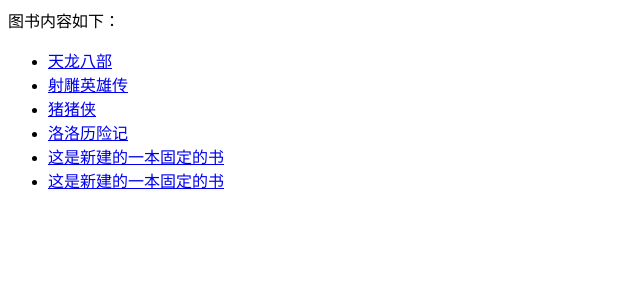
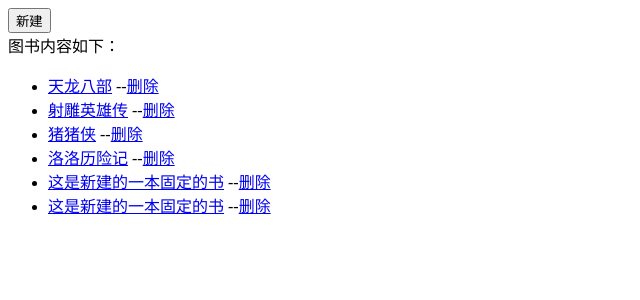
Before and after one commit to nianjiuhuiyi/my_Diango_study, a Django app: page /index/book/ in a window 1280 px wide. Shown: the top 300 px of the page, without its empty margins (0-640 px from the left). Run offline with Django 3.2, Linux system fonts and the light colour scheme; data comes from the database, SQL or seed files in the repository; both versions use the stored data as it was after the commit.

Commit message:
更新网页重定向

```diff
--- a/booktest/urls.py
+++ b/booktest/urls.py
@@ -4,5 +4,7 @@ from booktest import views
 urlpatterns = [
     path('123/', views.index),
     path('book/', views.show_book),
-    re_path("book/(\d+)", views.hero_info)   # (\d+) 正则表达式的组的值才会被传给函数当另外的参数
+    re_path("book/(\d+)/", views.hero_info),   # (\d+) 正则表达式的组的值才会被传给函数当另外的参数
+    path("book/create/", views.create),   # 添加一本固定的书
+    re_path("book/delete/(\d+)/", views.delete)  # 添加书的删除按钮
 ]
--- a/booktest/views.py
+++ b/booktest/views.py
@@ -66,3 +66,24 @@ def hero_info(request, book_id):
         book_obj=book_obj
     )
     return render(request, "booktest/heros.html", replace_data)   # 注意路径前往别写成了booktest.heros.html
+
+
+import datetime
+from django.http import HttpResponseRedirect
+def create(request):
+    # 创建一本书，为了简单，信息都是固定的
+    b = BookInfo()  # 新建一个对象
+    b.btitle = "这是新建的一本固定的书"
+    b.bpub_date = datetime.date(1997, 6, 27)
+    b.save()  # 把创建的数据报存
+
+    # 上面操作完了，还是重定向(就是再次访问)回这个原来的页面（一定要的）用于展示
+    return HttpResponseRedirect("/index/book")
+
+from django.shortcuts import redirect
+def delete(request, book_id):
+    b = BookInfo.objects.get(id=book_id)    # 是objects，别写错了
+    b.delete()    # 删除
+
+    # return HttpResponseRedirect("/index/book")
+    return redirect("/index/book")  # 跟上面效果一模一样，推荐这个吧
--- a/templates/booktest/books.html
+++ b/templates/booktest/books.html
@@ -5,6 +5,8 @@
     <title>books</title>
 </head>
 <body>
+<!--    <div><a href="">新建</a></div>-->
+    <div><a href="/index/book/create"><button>新建</button></a></div>
     <div>图书内容如下：</div>
     <ul>
         {% for obj in book_objs %}
@@ -12,6 +14,8 @@
             <!-- 注意 herf 的超链接，它是在这链接后加了数字，即 /obj.id -->
             <!-- <a href="{{ obj.id }}">{{ obj.btitle }}</a> -->
             <a href="/index/book/{{ obj.id }}">{{ obj.btitle }}</a>   <!--和上一行是一个意思-->
+            --<a href="delete/{{obj.id}}">删除</a>
+            <!-- "delete/{{obj.id}}" 在这相当于 "/index/book/delete/{{obj.id}}"-->
         </li>
         {% endfor %}
     </ul>
```
Also changed, not shown: db.sqlite3.
